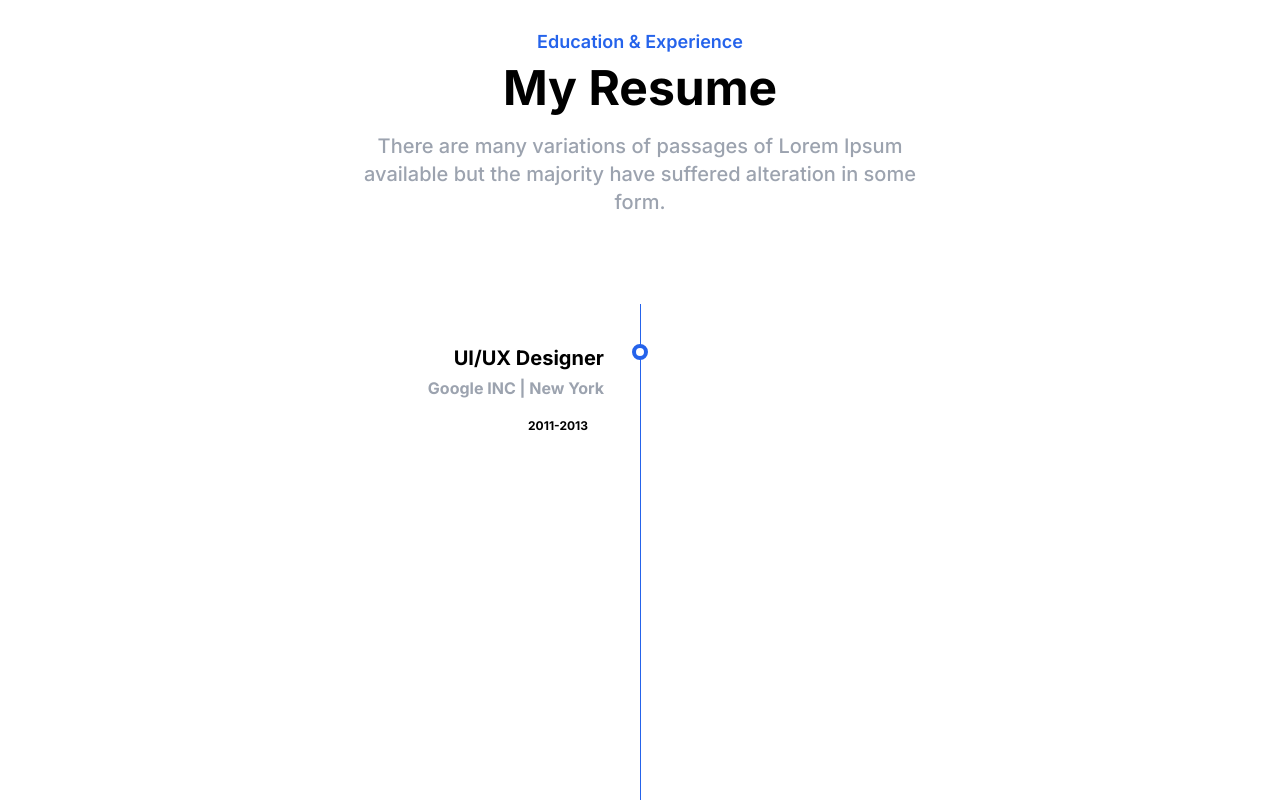
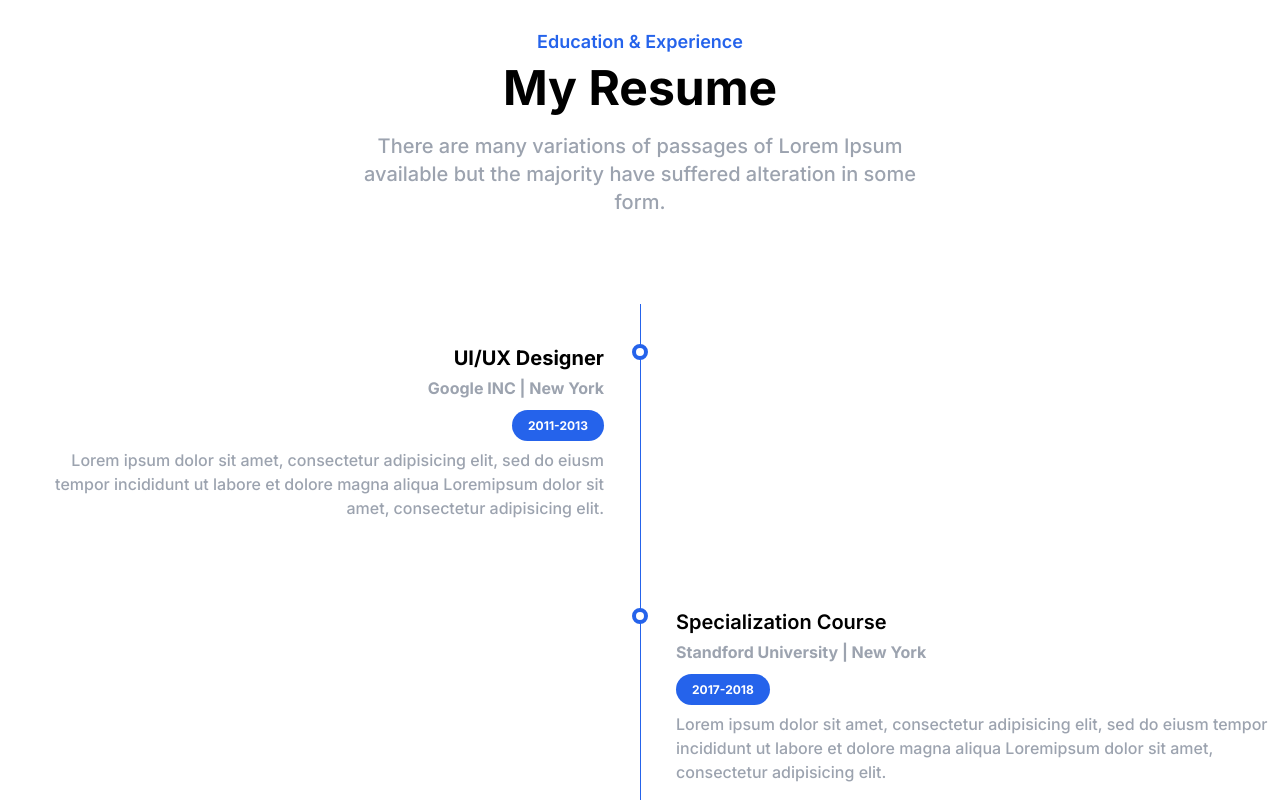
Before and after one commit to DamonWolfII/my-cloneprofile, a Next.js app: page / in a window 1280 px wide. Shown: the part 2000-2800 px from the top of the page. Built offline with nearby package versions, Linux system fonts and the light colour scheme.

Commit message:
7th commit

```diff
--- a/src/components/navbar/navbar.tsx
+++ b/src/components/navbar/navbar.tsx
@@ -4,7 +4,7 @@ import Button from './button'
 
 export default function Navbar(){
     return(
-        <div className='container  mx-auto px-4 pt-3 sticky top-1 backdrop-blur-sm z-10'>
+        <div className='container  mx-auto px-4 pt-3 sticky top-0 backdrop-blur-sm z-10'>
             <div className='flex  w-full gap-10 items-center pr-11  '>
                 <Logo />
                 <Menu />
--- a/src/components/resume/resume.tsx
+++ b/src/components/resume/resume.tsx
@@ -9,12 +9,44 @@ export default function Resume(){
             <div className="pt-12">
                 <span className="left-1/2 w-[1px] h-full bg-blue-600 block t-0 absolute"></span>
                 <div className="flex flex-wrap -mx-4">
-                    <div className="w-1/2 px-4">
+                    <div className="w-1/2 px-4 ">
                         <div className="text-right px-0 mr-5 pb-12 relative">
                             <span className=" left-auto w-4 h-4 bg-white border-4 border-blue-600 rounded-full top-10 absolute right-[-2.75rem]"></span>
                             <h3 className="font-bold text-xl mb-1 m-0 block pt-10">UI/UX Designer</h3>
                             <p className="font-bold text-base mb-3 m-0 text-gray-400">Google INC | New York</p>
-                            <span className="font-bold text-xs py-2 px-4 rounded-full justify-center items-center">2011-2013</span>
+                            <span className="font-bold text-xs py-2 px-4 rounded-full justify-center items-center bg-blue-600 text-white">2011-2013</span>
+                            <p className="font-medium text-base m-0 text-gray-400 block pt-3 text-right">Lorem ipsum dolor sit amet, consectetur adipisicing elit, sed do eiusm tempor incididunt ut labore et dolore magna aliqua Loremipsum dolor sit amet, consectetur adipisicing elit.</p>
+                        </div>
+                    </div>
+                    <div className="w-1/2 px-4 "></div>
+                    <div className="w-1/2 px-4 "></div>
+                    <div className="w-1/2 px-4">
+                        <div className="px-0 ml-5 pb-12 relative w-full text-left">
+                            <span className=" w-4 h-4 bg-white border-4 border-blue-600 rounded-full top-10 absolute left-[-2.75rem] "></span>
+                            <h3 className="font-semibold text-xl mb-1 m-0 block pt-10">Specialization Course</h3>
+                            <p className="font-bold text-base mb-3 m-0 text-gray-400">Standford University | New York</p>
+                            <span className="font-bold text-xs py-2 px-4 rounded-full justify-center items-center bg-blue-600 text-white">2017-2018</span>
+                            <p className="font-medium text-base m-0 text-gray-400 block pt-3 text-left">Lorem ipsum dolor sit amet, consectetur adipisicing elit, sed do eiusm tempor incididunt ut labore et dolore magna aliqua Loremipsum dolor sit amet, consectetur adipisicing elit.</p>
+                        </div>
+                    </div>
+                    <div className="w-1/2 px-4 ">
+                        <div className="text-right px-0 mr-5 pb-12 relative">
+                            <span className=" left-auto w-4 h-4 bg-white border-4 border-blue-600 rounded-full top-10 absolute right-[-2.75rem]"></span>
+                            <h3 className="font-bold text-xl mb-1 m-0 block pt-10">Web Designer</h3>
+                            <p className="font-bold text-base mb-3 m-0 text-gray-400">Facebook INC | New York</p>
+                            <span className="font-bold text-xs py-2 px-4 rounded-full justify-center items-center bg-blue-600 text-white">2014-2016</span>
+                            <p className="font-medium text-base m-0 text-gray-400 block pt-3 text-right">Lorem ipsum dolor sit amet, consectetur adipisicing elit, sed do eiusm tempor incididunt ut labore et dolore magna aliqua Loremipsum dolor sit amet, consectetur adipisicing elit.</p>
+                        </div>
+                    </div>
+                    <div className="w-1/2 px-4 "></div>
+                    <div className="w-1/2 px-4 "></div>
+                    <div className="w-1/2 px-4">
+                        <div className="px-0 ml-5 pb-12 relative w-full text-left">
+                            <span className=" w-4 h-4 bg-white border-4 border-blue-600 rounded-full top-10 absolute left-[-2.75rem] "></span>
+                            <h3 className="font-semibold text-xl mb-1 m-0 block pt-10">Bachelor Degree</h3>
+                            <p className="font-bold text-base mb-3 m-0 text-gray-400">Standford University | New York</p>
+                            <span className="font-bold text-xs py-2 px-4 rounded-full justify-center items-center bg-blue-600 text-white">2019-2021</span>
+                            <p className="font-medium text-base m-0 text-gray-400 block pt-3 text-left">Lorem ipsum dolor sit amet, consectetur adipisicing elit, sed do eiusm tempor incididunt ut labore et dolore magna aliqua Loremipsum dolor sit amet, consectetur adipisicing elit.</p>
                         </div>
                     </div>
                 </div>
```
